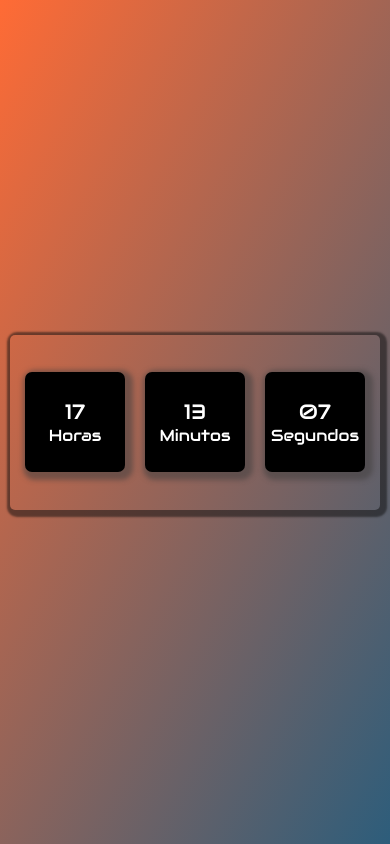
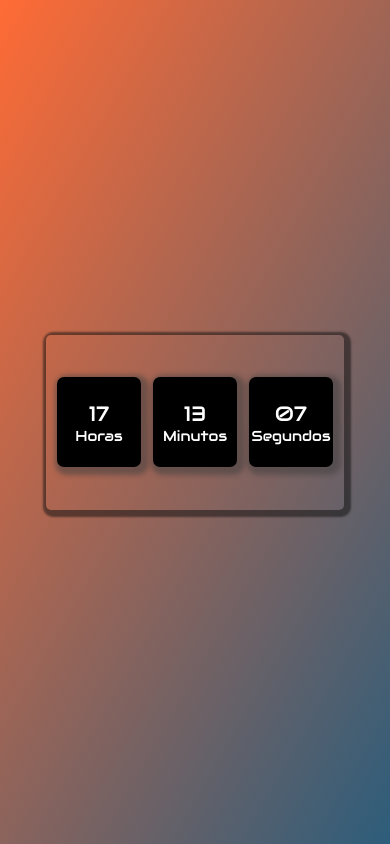
Before and after one commit to Livedriven/relogio-digital, a plain HTML site: page index.html in a window 390 px wide. Drawn offline with Linux system fonts and the light colour scheme.

Commit message:
Update style.css

```diff
--- a/CSS/style.css
+++ b/CSS/style.css
@@ -4,6 +4,7 @@ body{
     display: flex;
     align-items:center ;
     justify-content: center;
+    gap: 2em;
     min-height: 100vh;
     background: linear-gradient(120deg, var(--orange-crayola), var(--lapis-lazuli));
 }
@@ -13,7 +14,6 @@ body{
     align-items: center;
     justify-content: space-around;
     background: transparent;
-    margin: 10px;
     padding: 5px;
     border-radius: 5px;
     height: 175px;
@@ -38,3 +38,15 @@ body{
 .relogio span.tempo{
     font-size: 1em;
 }
+@media (max-width: 420px){
+    .relogio{
+        width: 298px;
+    }
+    .relogio div{
+        height: 90px;
+        width: 84px;
+    }
+    .relogio span.tempo{
+        font-size: 0.9em;
+    }
+}
```
